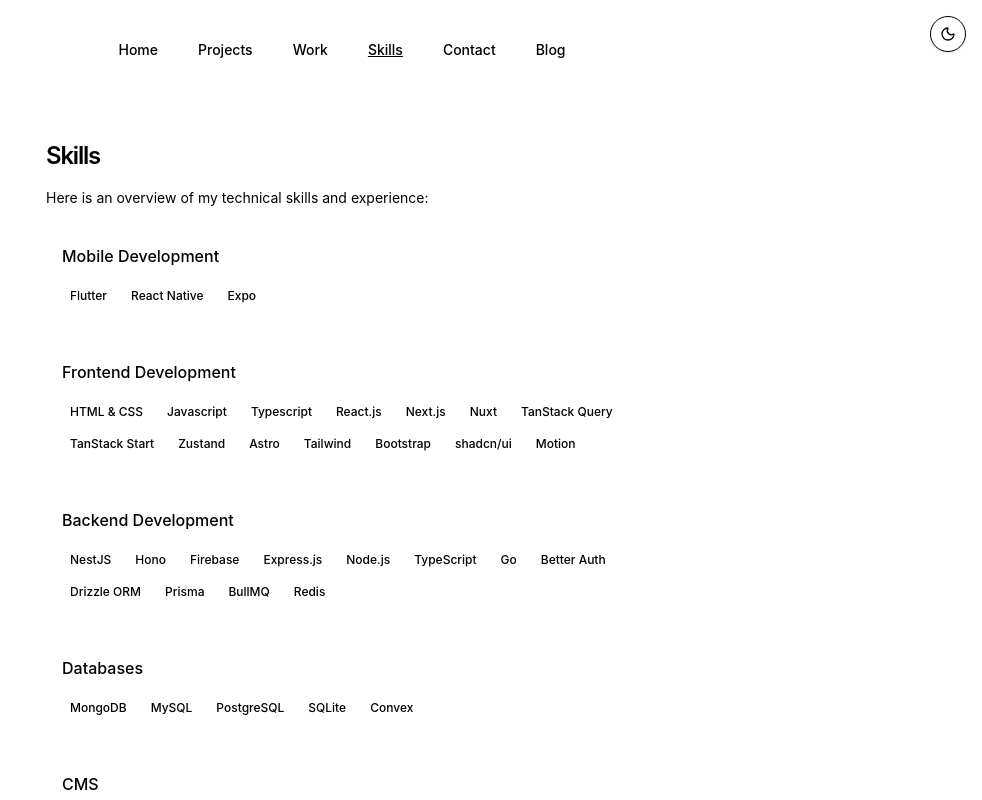
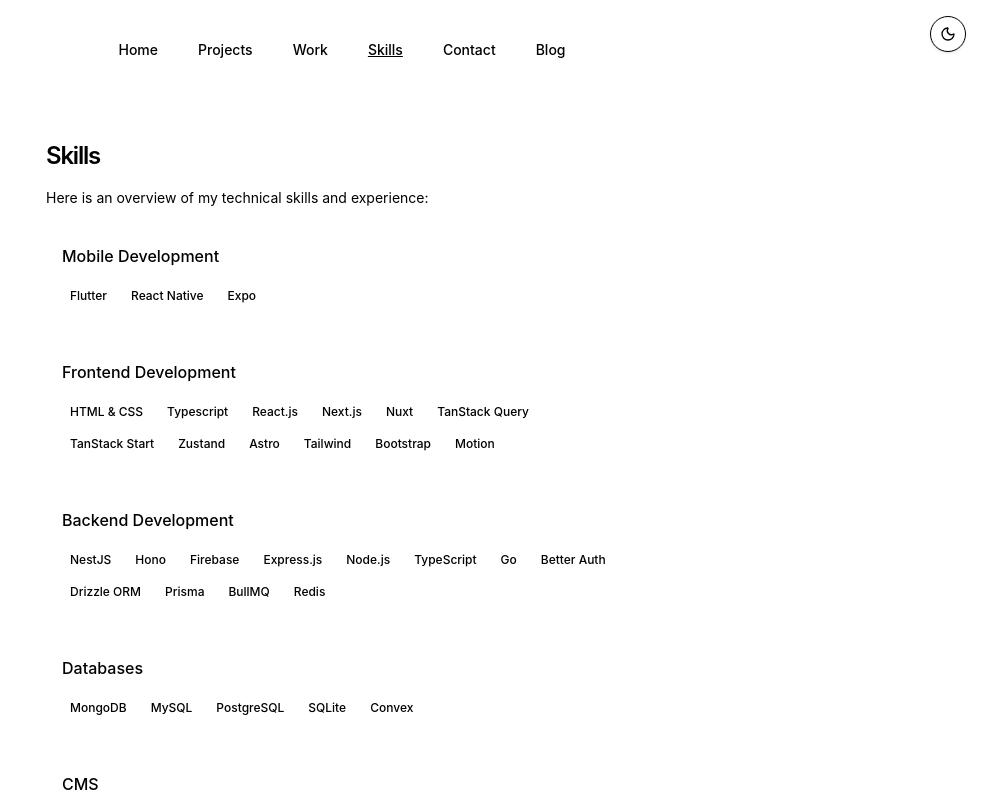
Before and after one commit to laurentcodes/laurent-portfolio-minimal, a Next.js app: page /skills in a window 1280 px wide. Shown: the top 800 px of the page, without its empty margins (298-1280 px from the left). Built offline with nearby package versions, Linux system fonts and the light colour scheme.

Commit message:
feat: remove shadcn and javascript from skills

```diff
--- a/app/skills/page.tsx
+++ b/app/skills/page.tsx
@@ -26,7 +26,6 @@ const skillCategories: SkillCategory[] = [
     title: 'Frontend Development',
     skills: [
       'HTML & CSS',
-      'Javascript',
       'Typescript',
       'React.js',
       'Next.js',
@@ -37,7 +36,6 @@ const skillCategories: SkillCategory[] = [
       'Astro',
       'Tailwind',
       'Bootstrap',
-      'shadcn/ui',
       'Motion',
     ],
   },
```
